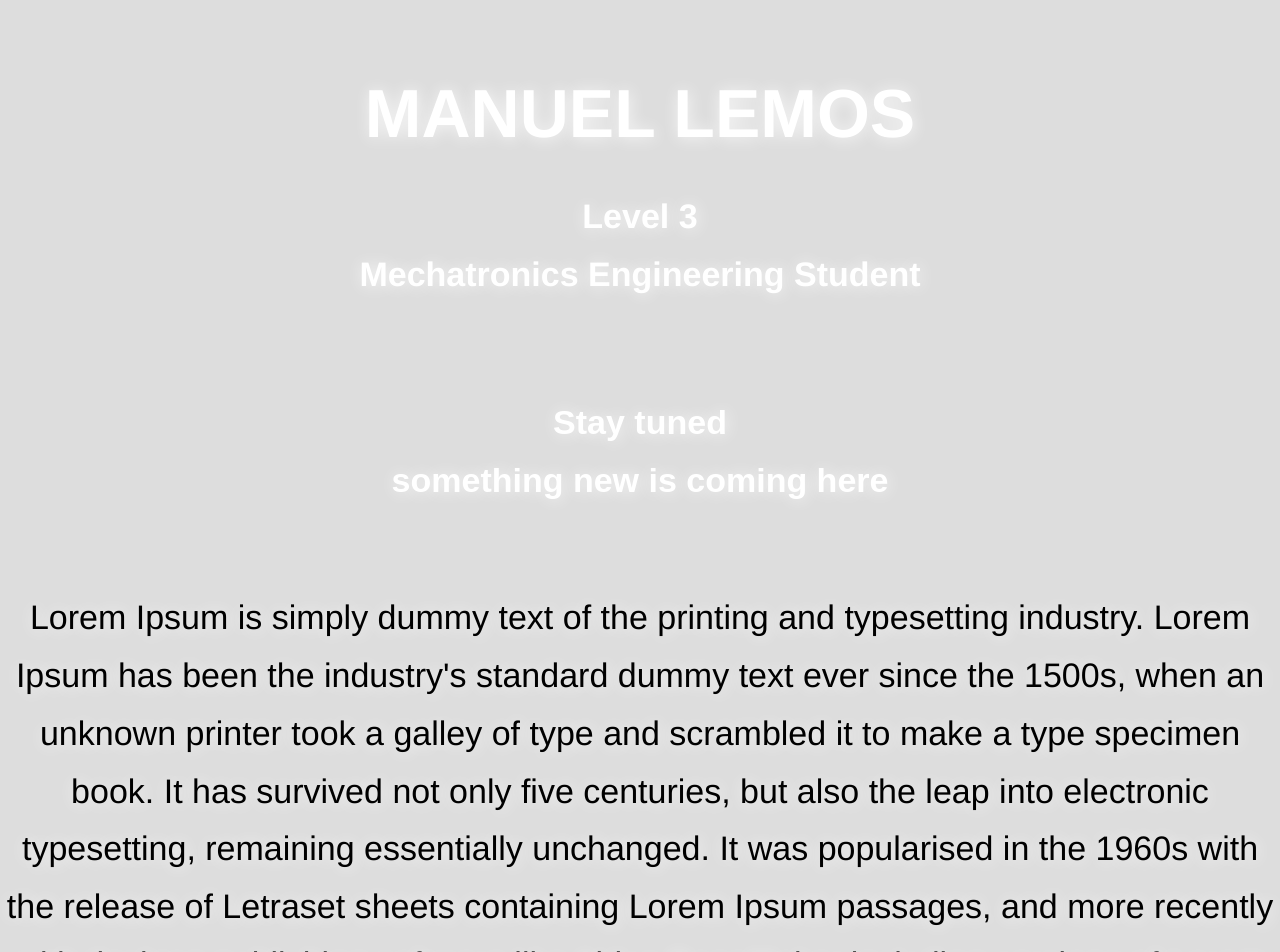
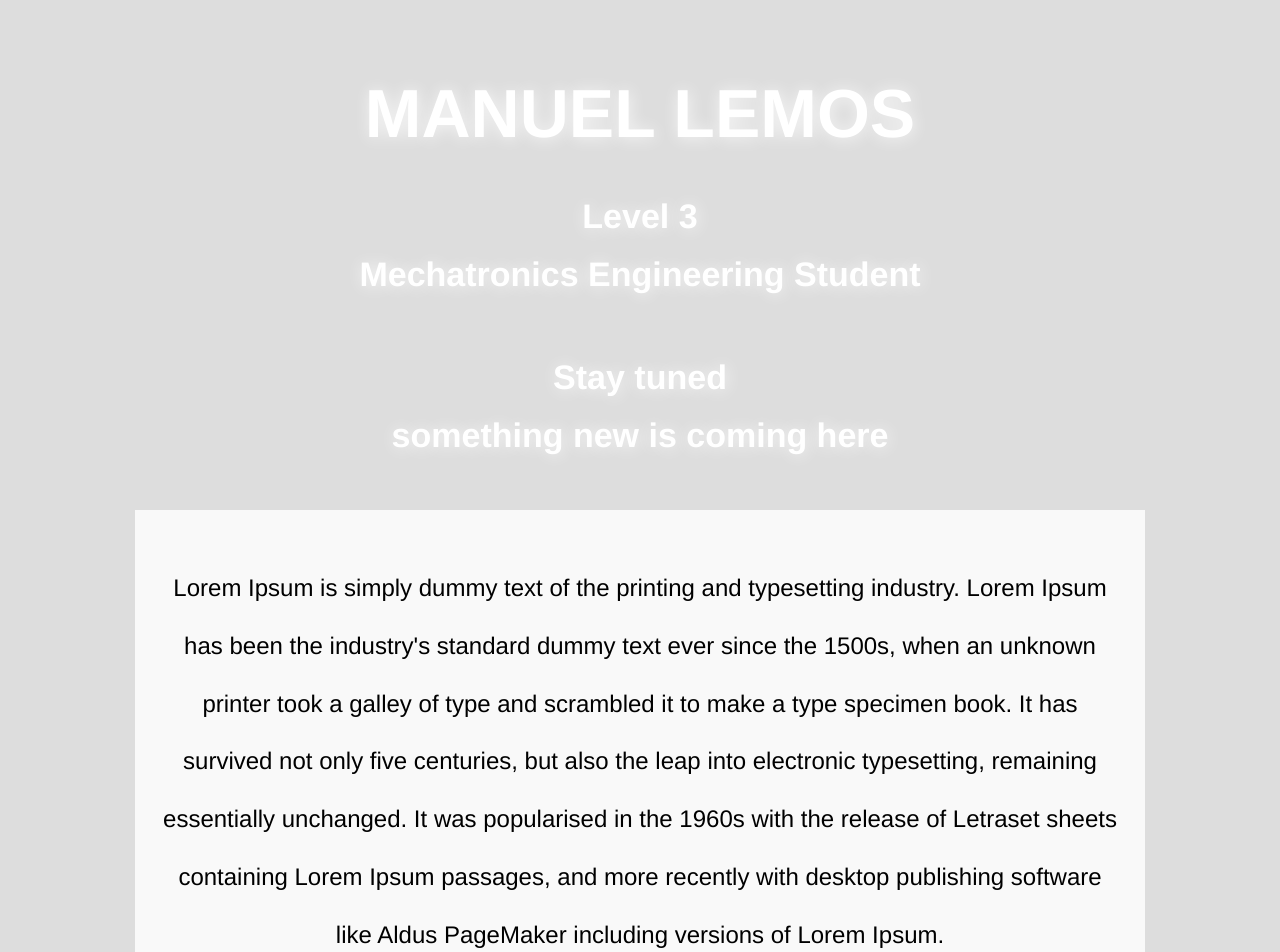
Before and after one commit to MannyLemos/MannyLemos.github.io, a Jekyll site: the page index.html, which Jekyll copies as it is, in a window 1280 px wide. Shown: the top 952 px of the page. Built offline with Jekyll 4.4.1, drawn with Linux system fonts in a browser that asks for light colours; nearby versions of some CDN libraries.

Commit message:
Update index.html

```diff
--- a/index.html
+++ b/index.html
@@ -5,7 +5,7 @@
 	<meta charset="utf-8">
 	<title>Manuel Lemos</title>
 	<meta name="viewport" content="width=device-width, initial-scale=1">
-	<link rel="stylesheet" href="https://unpkg.com/purecss@1.0.0/build/pure-min.css" integrity="sha384-nn4HPE8lTHyVtfCBi5yW9d20FjT8BJwUXyWZT9InLYax14RDjBj46LmSztkmNP9w" crossorigin="anonymous">
+	<link rel="stylesheet" href="style.css">
 	<!--[if lt IE 9]>
 		<script src="https://cdnjs.cloudflare.com/ajax/libs/html5shiv/3.7.3/html5shiv.js"></script>
 	<![endif]-->
```
